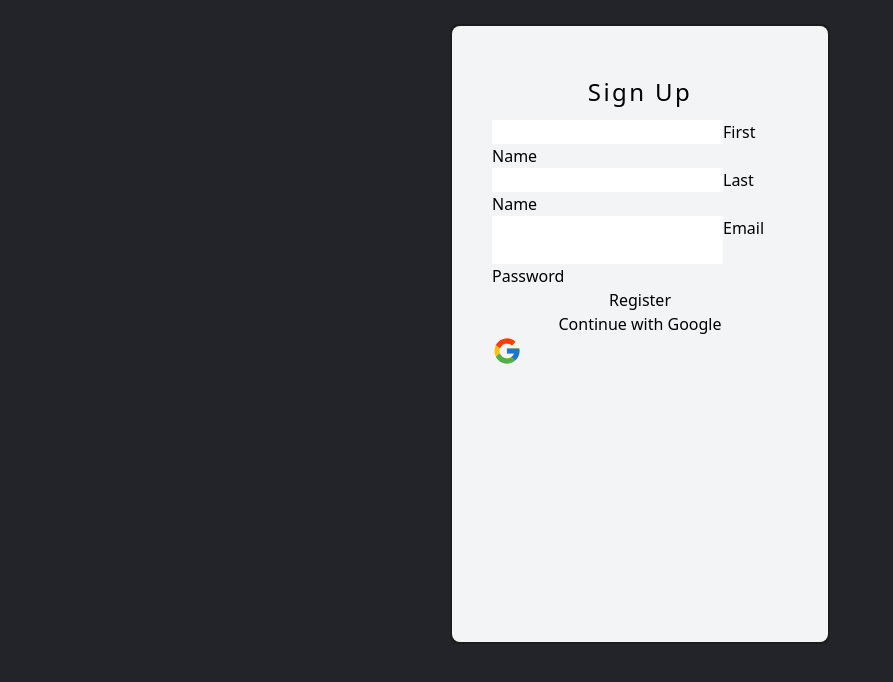
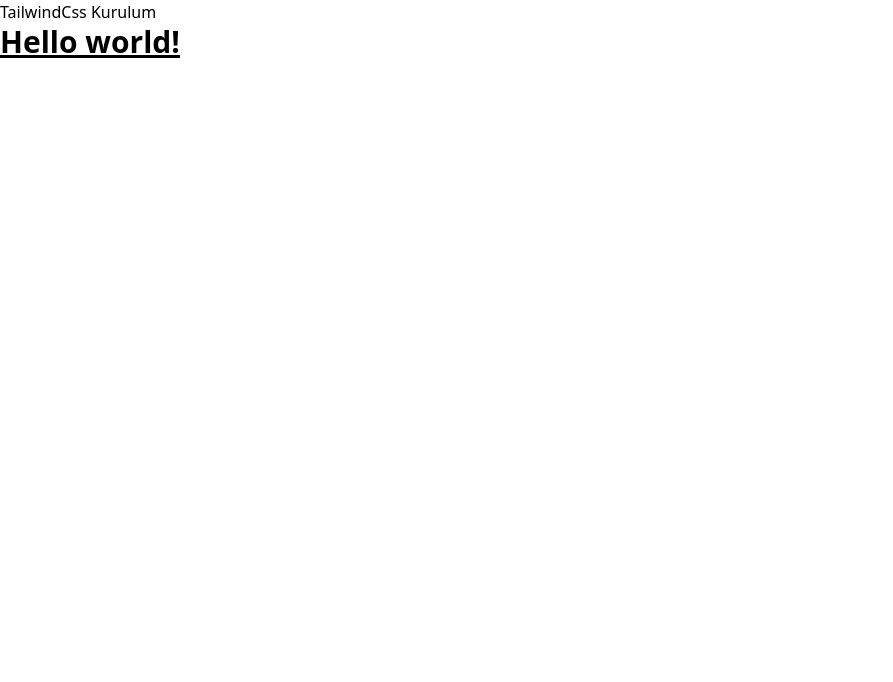
Before and after one commit to Bunyamin54/tailwindcss, a React (Create React App) app in the folder movie-app-starter/: page / in a window 1280 px wide. Shown: the top 682 px of the page, without its empty margins (0-893 px from the left). Built offline with nearby package versions, Linux system fonts and the light colour scheme.

Commit message:
yarn install

```diff
--- a/movie-app-starter/src/App.js
+++ b/movie-app-starter/src/App.js
@@ -4,8 +4,15 @@
 const App = () => {
   return (
     <div>
-      <Register />
+        <h1>TailwindCss Kurulum</h1>
+
+
+    <h1 className="text-3xl font-bold underline">
+      Hello world!
+    </h1>
+
     </div>
+
   );
 };
 
```
Also changed, not shown: 1 other file (tests, documents, lock files or other folders).
